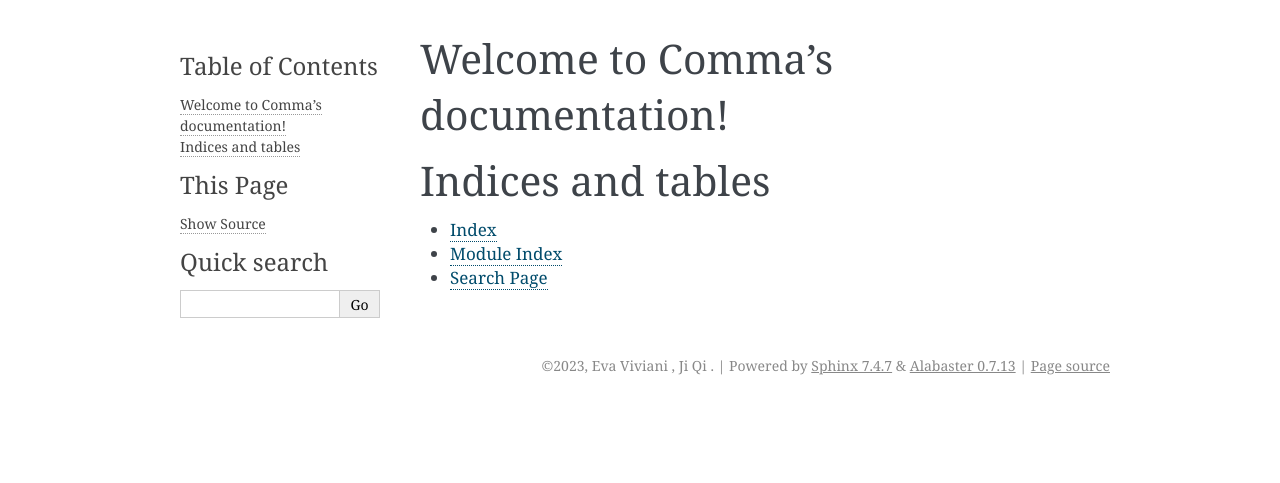
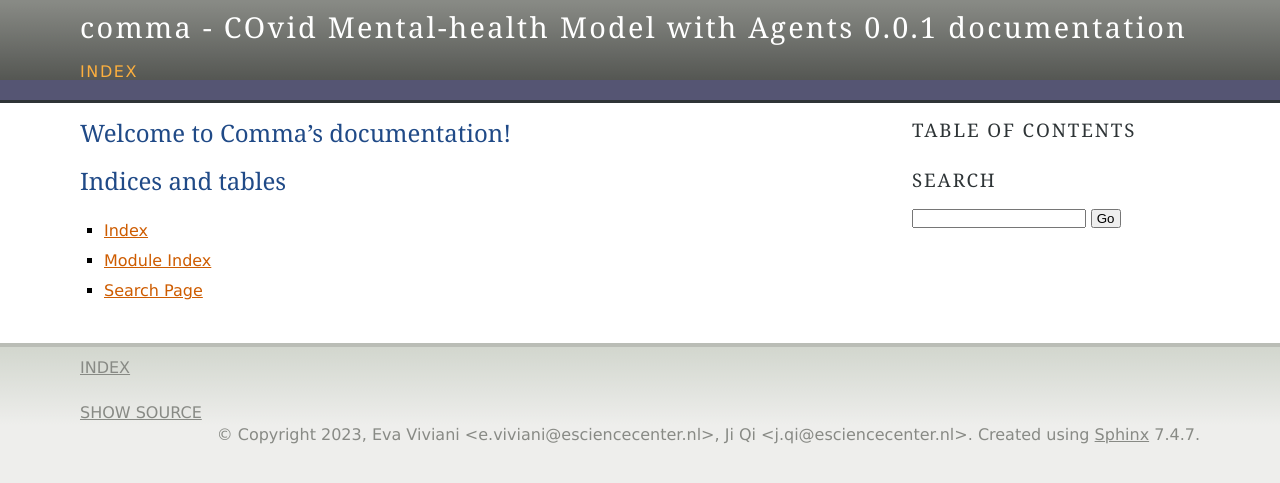
Before and after one commit to covid19ABM/comma, a Sphinx documentation site: the page built from docs/index.rst, in a window 1280 px wide. Shown: the top 483 px of the page. Built offline with Sphinx 7.4.7, drawn with Linux system fonts in a browser that asks for light colours.

Commit message:
conf docs updated

```diff
--- a/docs/conf.py
+++ b/docs/conf.py
@@ -6,7 +6,7 @@
 # -- Project information -----------------------------------------------------
 # https://www.sphinx-doc.org/en/master/usage/configuration.html#project-information
 
-project = 'comma - **CO**vid **M**ental-health **M**odel with **A**gents'
+project = 'comma - COvid Mental-health Model with Agents'
 authors = ["Eva Viviani <e.viviani@esciencecenter.nl>", "Ji Qi <j.qi@esciencecenter.nl>"]
 
 authors_ = ', '.join(authors)
@@ -28,5 +28,5 @@
 # -- Options for HTML output -------------------------------------------------
 # https://www.sphinx-doc.org/en/master/usage/configuration.html#options-for-html-output
 
-html_theme = 'alabaster'
+html_theme = 'agogo'
 html_static_path = ['_static']
```
